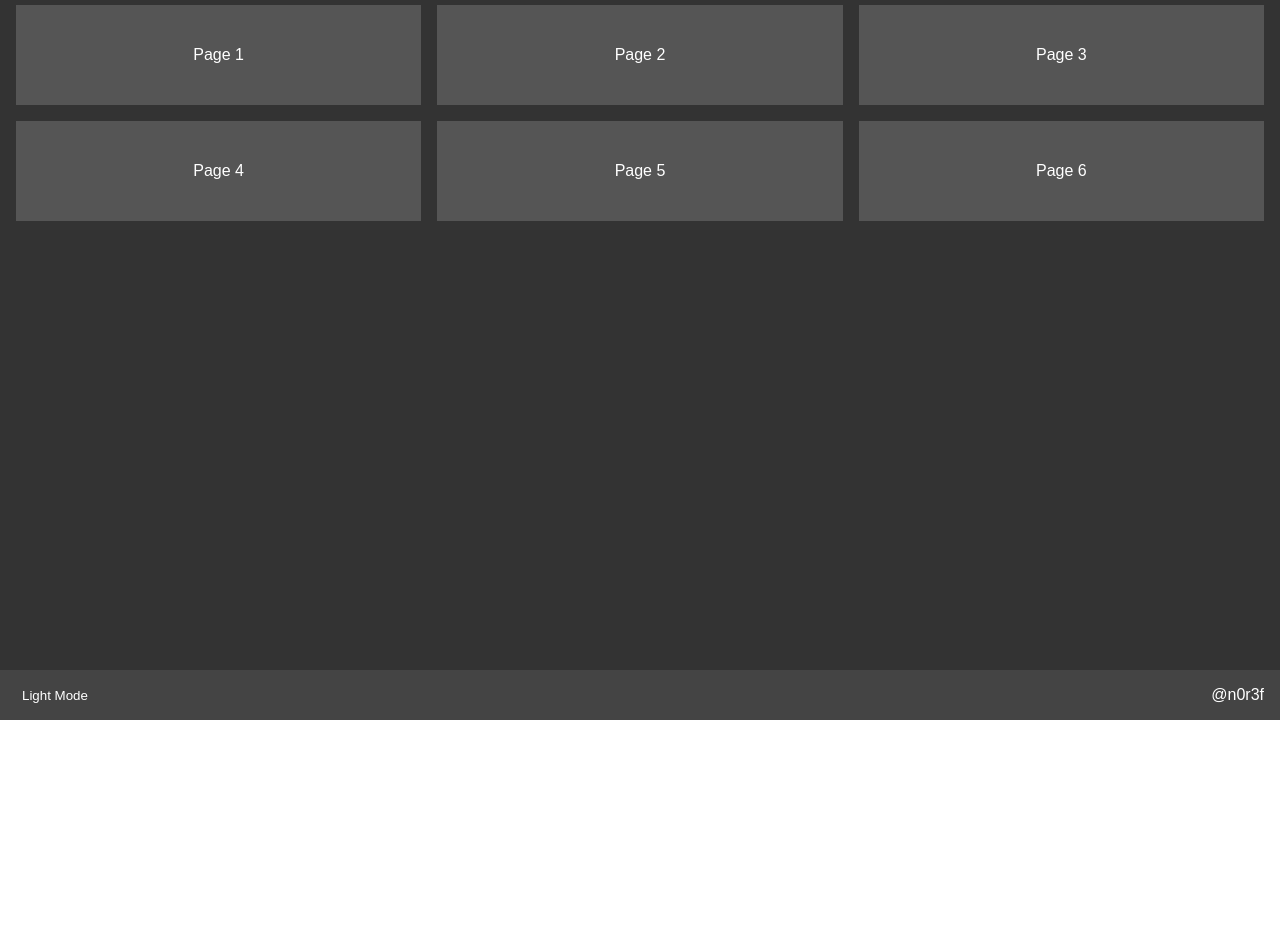
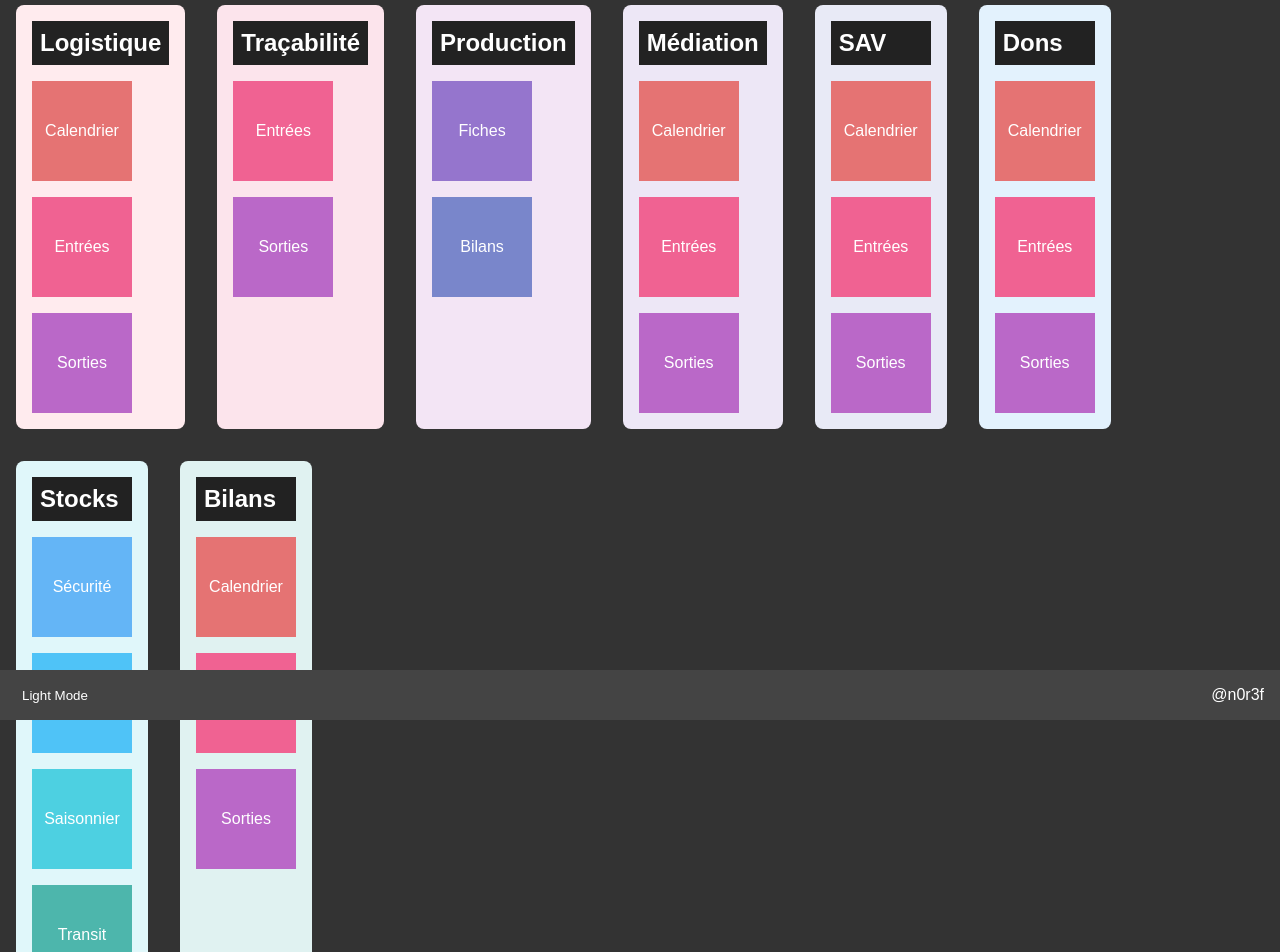
Before and after one commit to N0r3f/appgest, a Next.js app: page / in a window 1280 px wide. Shown: the part 80-1032 px from the top of the page. Before the commit the page ends 800 px from the top, so only its background shows below. Built offline with nearby package versions, Linux system fonts and the light colour scheme.

Commit message:
Add files via upload

```diff
--- a/src/pages/index.js
+++ b/src/pages/index.js
@@ -3,12 +3,82 @@ import Link from 'next/link';
 export default function Home() {
   return (
     <div className="tiles">
-      <Link href="/page1" legacyBehavior><a className="tile">Page 1</a></Link>
-      <Link href="/page2" legacyBehavior><a className="tile">Page 2</a></Link>
-      <Link href="/page3" legacyBehavior><a className="tile">Page 3</a></Link>
-      <Link href="/page4" legacyBehavior><a className="tile">Page 4</a></Link>
-      <Link href="/page5" legacyBehavior><a className="tile">Page 5</a></Link>
-      <Link href="/page6" legacyBehavior><a className="tile">Page 6</a></Link>
+      {/* Logistique */}
+      <div className="logistique-container">
+        <h2 className="logistique-title">Logistique</h2>
+        <div className="logistique">
+          <Link href="/logistique1" legacyBehavior><a className="tile tile1">Calendrier</a></Link>
+          <Link href="/logistique2" legacyBehavior><a className="tile tile2">Entrées</a></Link>
+          <Link href="/logistique3" legacyBehavior><a className="tile tile3">Sorties</a></Link>
+        </div>
+      </div>
+      {/* Traçabilité */}
+      <div className="tracabilite-container">
+        <h2 className="tracabilite-title">Traçabilité</h2>
+        <div className="tracabilite">
+          <Link href="/tracabilite1" legacyBehavior><a className="tile tile2">Entrées</a></Link>
+          <Link href="/tracabilite2" legacyBehavior><a className="tile tile3">Sorties</a></Link>
+        </div>
+      </div>
+      {/* Production */}
+      <div className="production-container">
+        <h2 className="production-title">Production</h2>
+        <div className="production">
+          <Link href="/production1" legacyBehavior><a className="tile tile4">Fiches</a></Link>
+          <Link href="/production2" legacyBehavior><a className="tile tile5">Bilans</a></Link>
+        </div>
+      </div>
+      {/* Médiation */}
+      <div className="mediation-container">
+        <h2 className="mediation-title">Médiation</h2>
+        <div className="mediation">
+          <Link href="/mediation1" legacyBehavior><a className="tile tile1">Calendrier</a></Link>
+          <Link href="/mediation2" legacyBehavior><a className="tile tile2">Entrées</a></Link>
+          <Link href="/mediation3" legacyBehavior><a className="tile tile3">Sorties</a></Link>
+        </div>
+      </div>
+      {/* SAV */}
+      <div className="sav-container">
+        <h2 className="sav-title">SAV</h2>
+        <div className="sav">
+          <Link href="/sav1" legacyBehavior><a className="tile tile1">Calendrier</a></Link>
+          <Link href="/sav2" legacyBehavior><a className="tile tile2">Entrées</a></Link>
+          <Link href="/sav3" legacyBehavior><a className="tile tile3">Sorties</a></Link>
+        </div>
+      </div>
+      {/* Dons */}
+      <div className="dons-container">
+        <h2 className="dons-title">Dons</h2>
+        <div className="dons">
+          <Link href="/dons1" legacyBehavior><a className="tile tile1">Calendrier</a></Link>
+          <Link href="/dons2" legacyBehavior><a className="tile tile2">Entrées</a></Link>
+          <Link href="/dons3" legacyBehavior><a className="tile tile3">Sorties</a></Link>
+        </div>
+      </div>
+      {/* Stocks */}
+      <div className="stocks-container">
+        <h2 className="stocks-title">Stocks</h2>
+        <div className="stocks">
+          <Link href="/stocks1" legacyBehavior><a className="tile tile6">Sécurité</a></Link>
+          <Link href="/stocks2" legacyBehavior><a className="tile tile7">Alerte</a></Link>
+          <Link href="/stocks3" legacyBehavior><a className="tile tile8">Saisonnier</a></Link>
+          <Link href="/stocks4" legacyBehavior><a className="tile tile9">Transit</a></Link>
+          <Link href="/stocks5" legacyBehavior><a className="tile tile10">Spéculatif</a></Link>
+          <Link href="/stocks6" legacyBehavior><a className="tile tile11">Cyclique</a></Link>
+          <Link href="/stocks7" legacyBehavior><a className="tile tile12">Actif</a></Link>
+          <Link href="/stocks8" legacyBehavior><a className="tile tile13">Dormant</a></Link>
+          <Link href="/stocks9" legacyBehavior><a className="tile tile14">Récupération</a></Link>
+        </div>
+      </div>
+      {/* Bilans */}
+      <div className="bilans-container">
+        <h2 className="bilans-title">Bilans</h2>
+        <div className="bilans">
+          <Link href="/bilans1" legacyBehavior><a className="tile tile1">Calendrier</a></Link>
+          <Link href="/bilans2" legacyBehavior><a className="tile tile2">Entrées</a></Link>
+          <Link href="/bilans3" legacyBehavior><a className="tile tile3">Sorties</a></Link>
+        </div>
+      </div>
     </div>
   );
 }
--- a/src/pages/page1.js
+++ b/src/pages/page1.js
@@ -0,0 +1,3 @@
+export default function Page1() {
+  return <div>Gestion de Page 1</div>;
+}
--- a/src/pages/page2.js
+++ b/src/pages/page2.js
@@ -0,0 +1,3 @@
+export default function Page2() {
+  return <div>Gestion de Page 2</div>;
+}
--- a/src/pages/page3.js
+++ b/src/pages/page3.js
@@ -0,0 +1,3 @@
+export default function Page3() {
+  return <div>Gestion de Page 3</div>;
+}
--- a/src/pages/page4.js
+++ b/src/pages/page4.js
@@ -0,0 +1,3 @@
+export default function Page4() {
+  return <div>Gestion de Page 4</div>;
+}
--- a/src/pages/page5.js
+++ b/src/pages/page5.js
@@ -0,0 +1,3 @@
+export default function Page5() {
+  return <div>Gestion de Page 5</div>;
+}
--- a/src/pages/page6.js
+++ b/src/pages/page6.js
@@ -0,0 +1,3 @@
+export default function Page6() {
+  return <div>Gestion de Page 6</div>;
+}
--- a/src/styles/globals.css
+++ b/src/styles/globals.css
@@ -41,8 +41,59 @@ main {
 }
 
 .tiles {
-  display: grid;
-  grid-template-columns: repeat(3, 1fr);
+  display: flex;
+  flex-direction: column;
+  gap: 2rem;
+}
+
+.tiles h2 {
+  margin: 0;
+  padding: 0.5rem;
+  background-color: #222;
+  color: #fff;
+  margin-bottom: 1rem;
+}
+
+.logistique-container, .tracabilite-container, .production-container, .mediation-container, .sav-container, .dons-container, .stocks-container, .bilans-container {
+  padding: 1rem;
+  border-radius: 8px;
+}
+
+.logistique-container {
+  background-color: #ffebee;
+}
+
+.tracabilite-container {
+  background-color: #fce4ec;
+}
+
+.production-container {
+  background-color: #f3e5f5;
+}
+
+.mediation-container {
+  background-color: #ede7f6;
+}
+
+.sav-container {
+  background-color: #e8eaf6;
+}
+
+.dons-container {
+  background-color: #e3f2fd;
+}
+
+.stocks-container {
+  background-color: #e0f7fa;
+}
+
+.bilans-container {
+  background-color: #e0f2f1;
+}
+
+.logistique, .tracabilite, .production, .mediation, .sav, .dons, .stocks, .bilans {
+  display: flex;
+  flex-wrap: wrap;
   gap: 1rem;
 }
 
@@ -50,11 +101,94 @@ main {
   display: flex;
   justify-content: center;
   align-items: center;
-  height: 100px;
-  background-color: #555;
   color: #fff;
   text-decoration: none;
+  width: 100px;
+  height: 100px;
 }
+
+@media (min-width: 950px) {
+  .tiles {
+    flex-direction: row;
+    flex-wrap: wrap;
+  }
+
+  .logistique, .tracabilite, .production, .mediation, .sav, .dons, .stocks, .bilans {
+    flex-direction: column;
+    width: 15%;
+  }
+}
+
+.logistique .tile1, .mediation .tile1, .sav .tile1, .dons .tile1, .bilans .tile1 {
+  background-color: #e57373;
+}
+
+.logistique .tile2, .tracabilite .tile2, .mediation .tile2, .sav .tile2, .dons .tile2, .bilans .tile2 {
+  background-color: #f06292;
+}
+
+.logistique .tile3, .tracabilite .tile3, .mediation .tile3, .sav .tile3, .dons .tile3, .bilans .tile3 {
+  background-color: #ba68c8;
+}
+
+.production .tile4 {
+  background-color: #9575cd;
+}
+
+.production .tile5 {
+  background-color: #7986cb;
+}
+
+.stocks .tile6 {
+  background-color: #64b5f6;
+}
+
+.stocks .tile7 {
+  background-color: #4fc3f7;
+}
+
+.stocks .tile8 {
+  background-color: #4dd0e1;
+}
+
+.stocks .tile9 {
+  background-color: #4db6ac;
+}
+
+.stocks .tile10 {
+  background-color: #81c784;
+}
+
+.stocks .tile11 {
+  background-color: #aed581;
+}
+
+.stocks .tile12 {
+  background-color: #dce775;
+}
+
+.stocks .tile13 {
+  background-color: #fff176;
+}
+
+.stocks .tile14 {
+  background-color: #ffd54f;
+}
+
+.tile15 { background-color: #ffb74d; }
+.tile16 { background-color: #ff8a65; }
+.tile17 { background-color: #a1887f; }
+.tile18 { background-color: #90a4ae; }
+.tile19 { background-color: #f44336; }
+.tile20 { background-color: #e91e63; }
+.tile21 { background-color: #9c27b0; }
+.tile22 { background-color: #673ab7; }
+.tile23 { background-color: #3f51b5; }
+.tile24 { background-color: #2196f3; }
+.tile25 { background-color: #03a9f4; }
+.tile26 { background-color: #00bcd4; }
+.tile27 { background-color: #009688; }
+.tile28 { background-color: #4caf50; }
 
 footer {
   display: flex;
@@ -83,10 +217,9 @@ footer {
 }
 
 .dark .tile {
-  background-color: #555;
+  color: #fff;
 }
 
 .light .tile {
-  background-color: #ddd;
   color: #000;
 }
```
